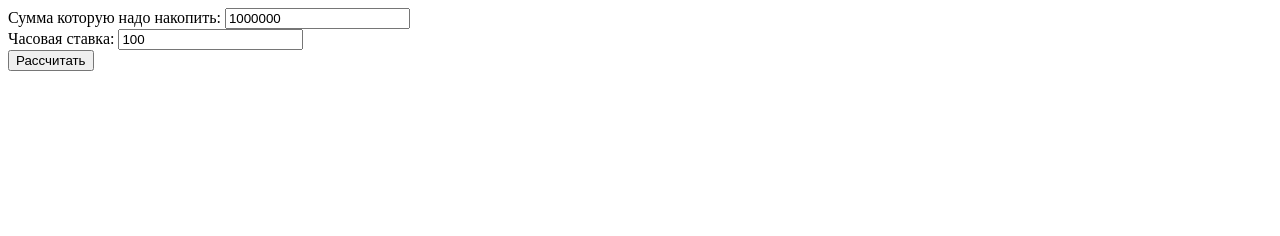
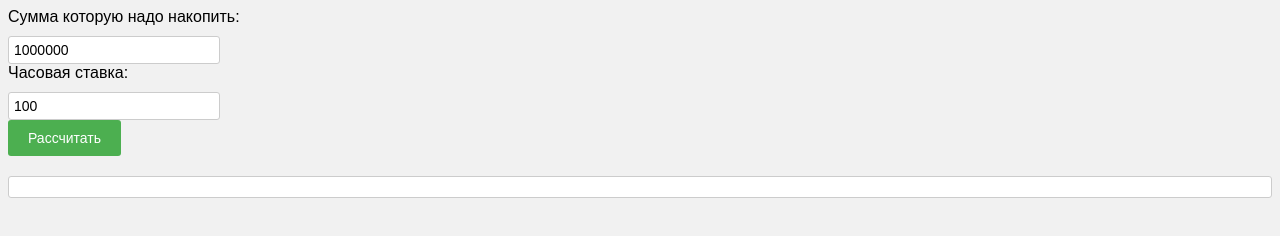
Before and after one commit to NarikMOON/lr4web, a plain HTML site: page index.html in a window 1280 px wide. Drawn offline with Linux system fonts and the light colour scheme.

Commit message:
Update index.html

```diff
--- a/index.html
+++ b/index.html
@@ -3,6 +3,9 @@
 
 <head>
     <title>Лабораторная работа №4</title>
+
+        <link rel="stylesheet" href="lr4web/styles.css">
+
 </head>
 
 <body>
```
